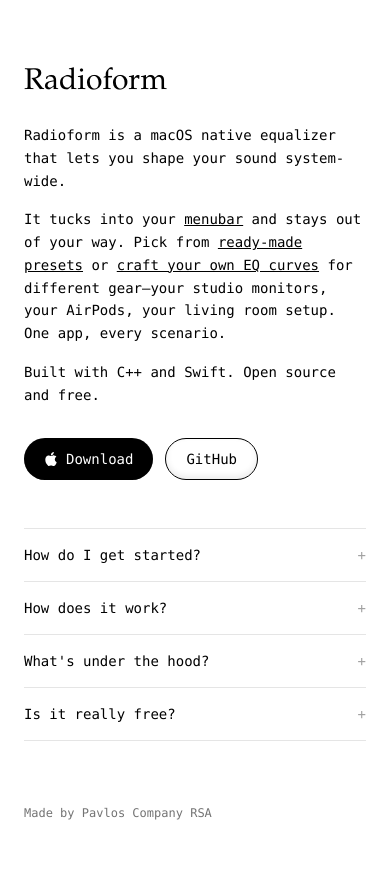
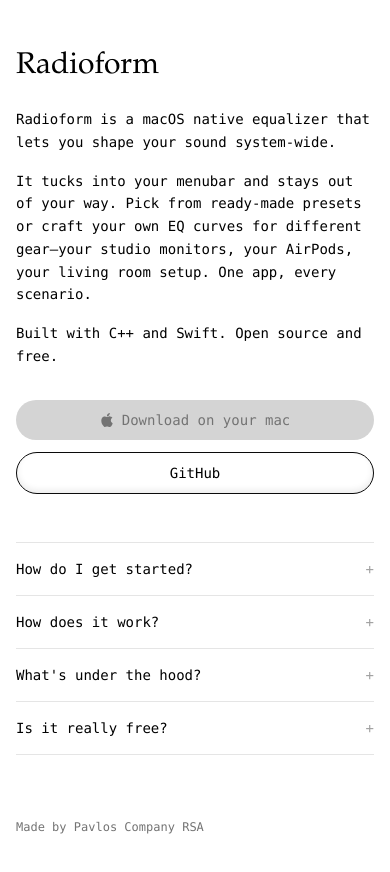
Before and after one commit to Torteous44/radioform, a Next.js app in the folder apps/web/site/: page / in a window 390 px wide. Shown: the top 872 px of the page. Built offline with nearby package versions, Linux system fonts and the light colour scheme.

Commit message:
feat: landing page mobile

```diff
--- a/apps/web/site/src/app/globals.css
+++ b/apps/web/site/src/app/globals.css
@@ -19,3 +19,8 @@
   color: var(--foreground);
   font-family: var(--font-space-mono), monospace;
 }
+
+::selection {
+  background: #404040;
+  color: #ffffff;
+}
--- a/apps/web/site/src/app/page.tsx
+++ b/apps/web/site/src/app/page.tsx
@@ -2,6 +2,21 @@
 
 import { useState, useEffect } from "react";
 import Image from "next/image";
+
+function useIsMobile() {
+  const [isMobile, setIsMobile] = useState(false);
+
+  useEffect(() => {
+    const checkMobile = () => {
+      setIsMobile(window.innerWidth < 768);
+    };
+    checkMobile();
+    window.addEventListener("resize", checkMobile);
+    return () => window.removeEventListener("resize", checkMobile);
+  }, []);
+
+  return isMobile;
+}
 
 const DOWNLOAD_URL =
   "https://github.com/Torteous44/radioform/releases/latest/download/Radioform.dmg";
@@ -92,6 +107,7 @@
 }
 
 export default function Home() {
+  const isMobile = useIsMobile();
   const [hoverState, setHoverState] = useState<HoverState>({
     visible: false,
     src: "",
@@ -126,8 +142,8 @@
   }, []);
 
   return (
-    <main className="min-h-screen px-6 py-16">
-      <HoverTooltip {...hoverState} />
+    <main className="min-h-screen px-4 sm:px-6 py-12 sm:py-16">
+      {!isMobile && <HoverTooltip {...hoverState} />}
       <div className="max-w-md mx-auto">
         {/* Header */}
         <h1
@@ -146,28 +162,34 @@
           <p>
             It tucks into your{" "}
             <span
-              className="underline cursor-pointer"
-              onMouseEnter={() => handleHover(VIDEOS.menubar)}
-              onMouseMove={handleMove}
-              onMouseLeave={handleLeave}
+              className={isMobile ? "" : "underline cursor-pointer"}
+              onMouseEnter={
+                isMobile ? undefined : () => handleHover(VIDEOS.menubar)
+              }
+              onMouseMove={isMobile ? undefined : handleMove}
+              onMouseLeave={isMobile ? undefined : handleLeave}
             >
               menubar
             </span>{" "}
             and stays out of your way. Pick from{" "}
             <span
-              className="underline cursor-pointer"
-              onMouseEnter={() => handleHover(VIDEOS.presets)}
-              onMouseMove={handleMove}
-              onMouseLeave={handleLeave}
+              className={isMobile ? "" : "underline cursor-pointer"}
+              onMouseEnter={
+                isMobile ? undefined : () => handleHover(VIDEOS.presets)
+              }
+              onMouseMove={isMobile ? undefined : handleMove}
+              onMouseLeave={isMobile ? undefined : handleLeave}
             >
               ready-made presets
             </span>{" "}
             or{" "}
             <span
-              className="underline cursor-pointer"
-              onMouseEnter={() => handleHover(VIDEOS.custom)}
-              onMouseMove={handleMove}
-              onMouseLeave={handleLeave}
+              className={isMobile ? "" : "underline cursor-pointer"}
+              onMouseEnter={
+                isMobile ? undefined : () => handleHover(VIDEOS.custom)
+              }
+              onMouseMove={isMobile ? undefined : handleMove}
+              onMouseLeave={isMobile ? undefined : handleLeave}
             >
               craft your own EQ curves
             </span>{" "}
@@ -178,10 +200,27 @@
         </div>
 
         {/* CTA Buttons */}
-        <div className="flex gap-3 mb-12">
+        <div className="flex flex-col sm:flex-row gap-3 mb-12">
+          {isMobile ? (
+            <button
+              disabled
+              className="px-5 py-2.5 bg-neutral-300 text-neutral-500 text-sm rounded-full inline-flex items-center justify-center gap-2 cursor-not-allowed"
+            >
+              <svg
+                xmlns="http://www.w3.org/2000/svg"
+                width="14"
+                height="14"
+                fill="currentColor"
+                viewBox="0 0 16 16"
+              >
+                <path d="M11.182.008C11.148-.03 9.923.023 8.857 1.18c-1.066 1.156-.902 2.482-.878 2.516s1.52.087 2.475-1.258.762-2.391.728-2.43m3.314 11.733c-.048-.096-2.325-1.234-2.113-3.422s1.675-2.789 1.698-2.854-.597-.79-1.254-1.157a3.7 3.7 0 0 0-1.563-.434c-.108-.003-.483-.095-1.254.116-.508.139-1.653.589-1.968.607-.316.018-1.256-.522-2.267-.665-.647-.125-1.333.131-1.824.328-.49.196-1.422.754-2.074 2.237-.652 1.482-.311 3.83-.067 4.56s.625 1.924 1.273 2.796c.576.984 1.34 1.667 1.659 1.899s1.219.386 1.843.067c.502-.308 1.408-.485 1.766-.472.357.013 1.061.154 1.782.539.571.197 1.111.115 1.652-.105.541-.221 1.324-1.059 2.238-2.758q.52-1.185.473-1.282" />
+              </svg>
+              Download on your mac
+            </button>
+          ) : (
             <a
               href={DOWNLOAD_URL}
-            className="px-5 py-2.5 bg-black text-white text-sm rounded-full inline-flex items-center gap-2 transition-[box-shadow] duration-200 ease-out shadow-[inset_0_-3px_6px_rgba(0,0,0,0.5)] hover:shadow-[inset_0_0_0_rgba(0,0,0,0)]"
+              className="px-5 py-2.5 bg-black text-white text-sm rounded-full inline-flex items-center justify-center gap-2 transition-[box-shadow] duration-200 ease-out shadow-[inset_0_-3px_6px_rgba(0,0,0,0.5)] hover:shadow-[inset_0_0_0_rgba(0,0,0,0)]"
             >
               <svg
                 xmlns="http://www.w3.org/2000/svg"
@@ -194,11 +233,12 @@
               </svg>
               Download
             </a>
+          )}
           <a
             href={GITHUB_URL}
             target="_blank"
             rel="noopener noreferrer"
-            className="px-5 py-2.5 border border-black text-sm rounded-full transition-[box-shadow] duration-200 ease-out shadow-[inset_0_-3px_6px_rgba(0,0,0,0.08)] hover:shadow-[inset_0_0_0_rgba(0,0,0,0)]"
+            className="px-5 py-2.5 border border-[#0a0a0a] text-sm rounded-full text-center transition-[box-shadow] duration-200 ease-out shadow-[inset_0_-3px_6px_rgba(0,0,0,0.08)] hover:shadow-[inset_0_0_0_rgba(0,0,0,0)]"
           >
             GitHub
           </a>
@@ -210,7 +250,7 @@
             question="How do I get started?"
             answer={
               <div className="space-y-3 ">
-                <div className="grid grid-cols-2 gap-8  p-1">
+                <div className="grid grid-cols-1 sm:grid-cols-2 gap-6 sm:gap-8 p-1">
                   {[
                     {
                       img: "/instructions/frame1.avif",
@@ -258,10 +298,10 @@
             answer={
               <>
                 The audio engine is written in C++ using cascaded biquad filters
-                for precise EQ control. The virtual audio device uses Apple&apos;s
-                Audio Server Plugin (libASPL) framework. The menu bar app is
-                native Swift/SwiftUI. Everything talks through a clean C API and
-                shared memory for real-time safety.
+                for precise EQ control. The virtual audio device uses
+                Apple&apos;s Audio Server Plugin (libASPL) framework. The menu
+                bar app is native Swift/SwiftUI. Everything talks through a
+                clean C API and shared memory for real-time safety.
               </>
             }
           />
```
Lines whose indentation alone changed are shown as unchanged.
